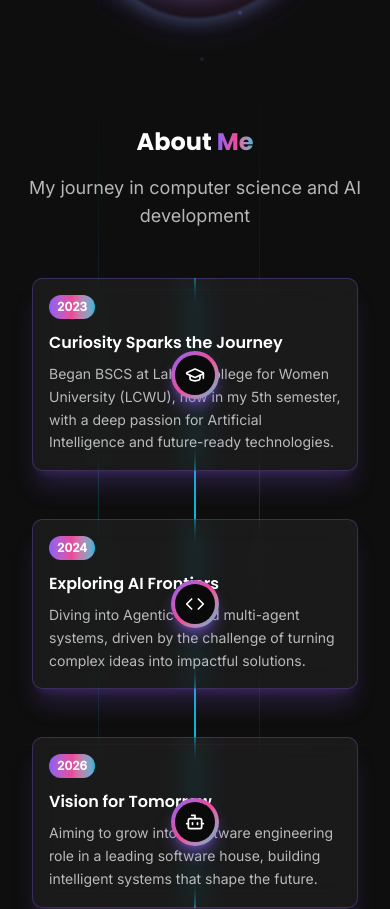
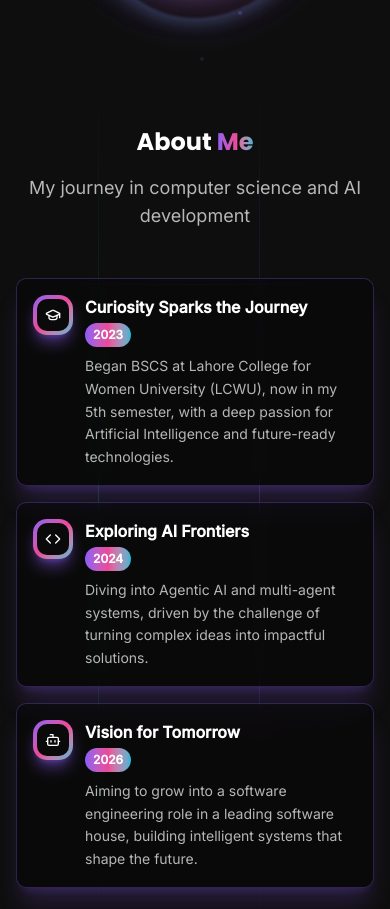
Before and after one commit to aimanshahid800/My-Portfolio, a Next.js app: page / in a window 390 px wide. Shown: the part 782-1691 px from the top of the page. Built offline with nearby package versions, Linux system fonts and the light colour scheme.

Commit message:
feat: match mobile styling for About and Projects
Apply responsive design to About and Projects sections.

Co-authored-by: Aiman Shahid <162010339+aimanshahid800@users.noreply.github.com>

```diff
--- a/components/about-section.tsx
+++ b/components/about-section.tsx
@@ -95,7 +95,7 @@ export default function AboutSection() {
       </div>
 
       {/* Content */}
-      <div className="max-w-4xl mx-auto relative z-10">
+      <div className="max-w-6xl mx-auto relative z-10">
         <div className="text-center mb-12 sm:mb-16">
           <h2 className="text-2xl sm:text-3xl md:text-4xl font-bold font-heading mb-4 text-white">
             About{" "}
@@ -108,7 +108,49 @@ export default function AboutSection() {
           </p>
         </div>
 
-        <div className="relative">
+        <div className="lg:hidden space-y-4 sm:space-y-6">
+          {timelineSteps.map((step, index) => {
+            const IconComponent = step.icon
+            const isVisible = visibleSteps.includes(step.id)
+
+            return (
+              <div
+                key={step.id}
+                data-step={step.id}
+                className={`${
+                  isVisible ? "opacity-100 translate-y-0" : "opacity-0 translate-y-8"
+                } transition-all duration-700 ease-out`}
+                style={{ transitionDelay: `${index * 200}ms` }}
+              >
+                <div className="bg-black/30 backdrop-blur-sm border border-[#8B5CF6]/30 rounded-lg p-4 sm:p-6 hover:bg-black/50 hover:border-[#EC4899]/50 hover:-translate-y-2 hover:shadow-xl hover:shadow-[#EC4899]/30 transition-all duration-300 shadow-xl shadow-[#8B5CF6]/20 group">
+                  <div className="flex items-start space-x-3 sm:space-x-4">
+                    <div className="relative flex-shrink-0">
+                      <div className="w-10 h-10 sm:w-12 sm:h-12 rounded-xl bg-gradient-to-br from-[#8B5CF6] via-[#EC4899] to-[#06B6D4] p-1 shadow-lg shadow-[#8B5CF6]/50 group-hover:shadow-[#EC4899]/70 transition-all duration-300">
+                        <div className="w-full h-full rounded-lg bg-[#0a0a0a] flex items-center justify-center group-hover:bg-[#121212] transition-colors duration-300">
+                          <IconComponent className="w-4 h-4 sm:w-5 sm:h-5 text-white group-hover:scale-110 transition-transform duration-300" />
+                        </div>
+                      </div>
+                    </div>
+                    <div className="flex-1 min-w-0">
+                      <div className="flex flex-col sm:flex-row sm:items-start sm:justify-between mb-2">
+                        <h3 className="text-base sm:text-lg font-semibold text-white group-hover:text-transparent group-hover:bg-clip-text group-hover:bg-gradient-to-r group-hover:from-[#8B5CF6] group-hover:to-[#06B6D4] transition-all duration-300">
+                          {step.title}
+                        </h3>
+                        <span className="text-xs sm:text-sm font-semibold text-white bg-gradient-to-r from-[#8B5CF6] via-[#EC4899] to-[#06B6D4] px-2 sm:px-3 py-1 rounded-full mt-1 sm:mt-0 self-start">
+                          {step.year}
+                        </span>
+                      </div>
+                      <p className="text-sm text-white/70 leading-relaxed">{step.description}</p>
+                    </div>
+                  </div>
+                </div>
+              </div>
+            )
+          })}
+        </div>
+
+        {/* Desktop timeline layout */}
+        <div className="hidden lg:block relative">
           <div className="absolute left-1/2 transform -translate-x-1/2 w-0.5 sm:w-1 h-full bg-[#06B6D4] rounded-full shadow-lg shadow-[#06B6D4]/50"></div>
 
           <div className="space-y-12 sm:space-y-16">
--- a/components/projects-section.tsx
+++ b/components/projects-section.tsx
@@ -85,7 +85,7 @@ export default function ProjectsSection() {
         ></div>
       </div>
 
-      <div className="relative max-w-4xl mx-auto">
+      <div className="relative max-w-6xl mx-auto">
         <div className="text-center mb-12 sm:mb-16">
           <h2 className="text-2xl sm:text-3xl md:text-4xl font-bold font-heading mb-4 text-white">
             My{" "}
@@ -98,7 +98,71 @@ export default function ProjectsSection() {
           </p>
         </div>
 
-        <div className="relative">
+        <div className="lg:hidden space-y-4 sm:space-y-6">
+          {projects.map((project, index) => {
+            const IconComponent = project.icon
+            const isVisible = visibleProjects.includes(index)
+
+            return (
+              <div
+                key={index}
+                data-index={index}
+                className={`${
+                  isVisible ? "opacity-100 translate-y-0" : "opacity-0 translate-y-8"
+                } transition-all duration-700 ease-out`}
+                style={{ transitionDelay: `${index * 200}ms` }}
+              >
+                <div className="bg-black/30 backdrop-blur-sm border border-[#8B5CF6]/30 rounded-lg p-4 sm:p-6 hover:bg-black/50 hover:border-[#EC4899]/50 hover:-translate-y-2 hover:shadow-xl hover:shadow-[#EC4899]/30 transition-all duration-300 shadow-xl shadow-[#8B5CF6]/20 group">
+                  <div className="flex items-start space-x-3 sm:space-x-4">
+                    <div className="relative flex-shrink-0">
+                      <div className="w-10 h-10 sm:w-12 sm:h-12 rounded-xl bg-gradient-to-br from-[#8B5CF6] via-[#EC4899] to-[#06B6D4] p-1 shadow-lg shadow-[#8B5CF6]/50 group-hover:shadow-[#EC4899]/70 transition-all duration-300">
+                        <div className="w-full h-full rounded-lg bg-[#0a0a0a] flex items-center justify-center group-hover:bg-[#121212] transition-colors duration-300">
+                          <IconComponent className="w-4 h-4 sm:w-5 sm:h-5 text-white group-hover:scale-110 transition-transform duration-300" />
+                        </div>
+                      </div>
+                    </div>
+                    <div className="flex-1 min-w-0">
+                      <h3 className="text-base sm:text-lg font-semibold text-white group-hover:text-transparent group-hover:bg-clip-text group-hover:bg-gradient-to-r group-hover:from-[#8B5CF6] group-hover:to-[#06B6D4] transition-all duration-300 mb-2">
+                        {project.title}
+                      </h3>
+                      <p className="text-sm text-white/70 leading-relaxed mb-4">{project.description}</p>
+                      <div className="flex flex-col sm:flex-row gap-2 sm:gap-3">
+                        <a
+                          href={project.codeUrl}
+                          target="_blank"
+                          rel="noopener noreferrer"
+                          className="flex-1 flex items-center justify-center gap-2 px-3 sm:px-4 py-2 bg-gradient-to-r from-[#8B5CF6] via-[#EC4899] to-[#06B6D4] rounded-lg text-white text-xs sm:text-sm font-medium hover:shadow-lg hover:shadow-[#8B5CF6]/25 hover:scale-105 transition-all duration-300"
+                        >
+                          <Github className="w-3 h-3 sm:w-4 sm:h-4" />
+                          Code
+                        </a>
+                        {project.demoUrl ? (
+                          <a
+                            href={project.demoUrl}
+                            target="_blank"
+                            rel="noopener noreferrer"
+                            className="flex-1 flex items-center justify-center gap-2 px-3 sm:px-4 py-2 bg-gradient-to-r from-[#8B5CF6] via-[#EC4899] to-[#06B6D4] rounded-lg text-white text-xs sm:text-sm font-medium hover:shadow-lg hover:shadow-[#8B5CF6]/25 hover:scale-105 transition-all duration-300"
+                          >
+                            <ExternalLink className="w-3 h-3 sm:w-4 sm:h-4" />
+                            Demo
+                          </a>
+                        ) : (
+                          <div className="flex-1 flex items-center justify-center gap-2 px-3 sm:px-4 py-2 bg-white/10 border border-white/20 rounded-lg text-white/50 text-xs sm:text-sm font-medium cursor-not-allowed">
+                            <ExternalLink className="w-3 h-3 sm:w-4 sm:h-4" />
+                            Demo
+                          </div>
+                        )}
+                      </div>
+                    </div>
+                  </div>
+                </div>
+              </div>
+            )
+          })}
+        </div>
+
+        {/* Desktop timeline layout */}
+        <div className="hidden lg:block relative">
           <div className="absolute left-1/2 transform -translate-x-1/2 w-0.5 sm:w-1 h-full bg-[#06B6D4] rounded-full shadow-lg shadow-[#06B6D4]/50"></div>
 
           <div className="space-y-12 sm:space-y-16">
@@ -116,7 +180,6 @@ export default function ProjectsSection() {
                   } transition-all duration-700 ease-out`}
                   style={{ transitionDelay: `${index * 200}ms` }}
                 >
-                  {/* Project Card - Responsive sizing and spacing */}
                   <div className={`w-full sm:w-5/12 ${isLeft ? "sm:pr-8" : "sm:pl-8"} px-4 sm:px-0`}>
                     <div className="bg-black/30 backdrop-blur-sm border border-[#8B5CF6]/30 rounded-lg p-4 sm:p-6 hover:bg-black/50 hover:border-[#EC4899]/50 transition-all duration-300 shadow-xl shadow-[#8B5CF6]/20 hover:shadow-[#EC4899]/30">
                       <h3 className="text-base sm:text-lg font-semibold font-heading text-white mb-2">
@@ -153,7 +216,6 @@ export default function ProjectsSection() {
                     </div>
                   </div>
 
-                  {/* Icon node - Responsive icon sizing */}
                   <div className="absolute left-1/2 transform -translate-x-1/2 z-10">
                     <div className="relative group">
                       <div className="w-12 h-12 sm:w-16 sm:h-16 rounded-full bg-gradient-to-br from-[#8B5CF6] via-[#EC4899] to-[#06B6D4] p-1 shadow-lg shadow-[#8B5CF6]/50 hover:shadow-[#EC4899]/70 transition-all duration-300">
--- a/package.json
+++ b/package.json
@@ -37,6 +37,7 @@
     "@radix-ui/react-toggle": "1.1.1",
     "@radix-ui/react-toggle-group": "1.1.1",
     "@radix-ui/react-tooltip": "1.1.6",
+    "@vercel/analytics": "1.3.1",
     "autoprefixer": "^10.4.20",
     "class-variance-authority": "^0.7.1",
     "clsx": "^2.1.1",
--- a/styles/globals.css
+++ b/styles/globals.css
@@ -75,6 +75,8 @@
 }
 
 @theme inline {
+  --font-sans: var(--font-geist-sans);
+  --font-mono: var(--font-geist-mono);
   --color-background: var(--background);
   --color-foreground: var(--foreground);
   --color-card: var(--card);
```
Also changed, not shown: 1 other file (tests, documents, lock files or other folders).
